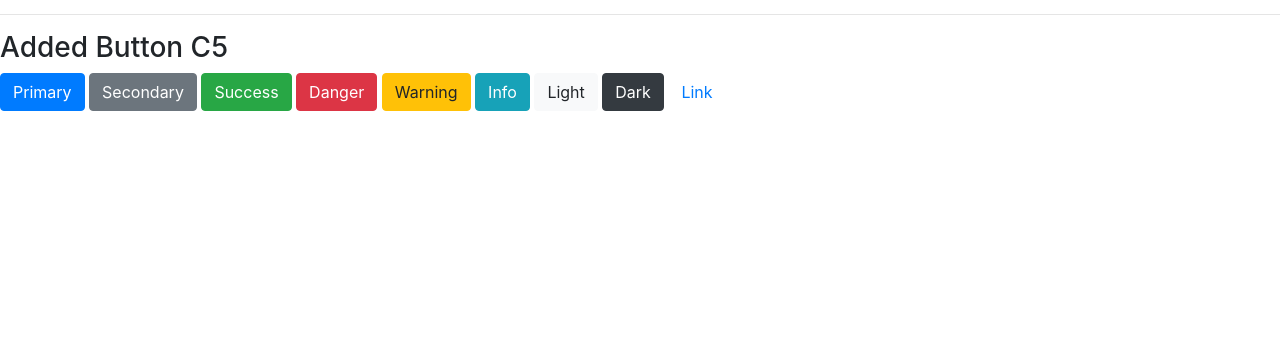
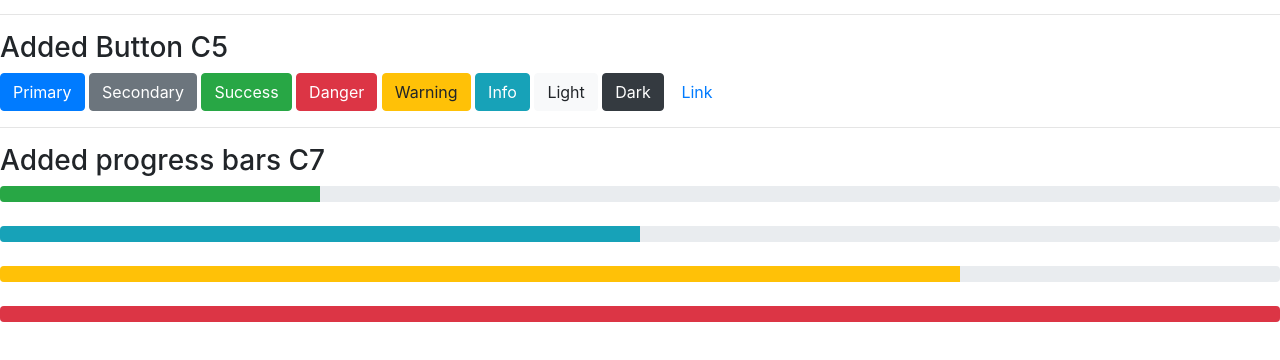
Before and after one commit to ameysgitrepository/git_practice, a plain HTML site: page index.html in a window 1280 px wide. Shown: the part 128-488 px from the top of the page. Drawn offline with nearby package versions, Linux system fonts and the light colour scheme.

Commit message:
added progress bars C7

```diff
--- a/index.html
+++ b/index.html
@@ -77,6 +77,25 @@
 
     <button type="button" class="btn btn-link">Link</button>
 
+    <hr>
+
+    <h3>Added progress bars C7</h3>
+    <div class="progress">
+        <div class="progress-bar bg-success" role="progressbar" style="width: 25%" aria-valuenow="25" aria-valuemin="0"
+            aria-valuemax="100"></div>
+    </div><br>
+    <div class="progress">
+        <div class="progress-bar bg-info" role="progressbar" style="width: 50%" aria-valuenow="50" aria-valuemin="0"
+            aria-valuemax="100"></div>
+    </div><br>
+    <div class="progress">
+        <div class="progress-bar bg-warning" role="progressbar" style="width: 75%" aria-valuenow="75" aria-valuemin="0"
+            aria-valuemax="100"></div>
+    </div><br>
+    <div class="progress">
+        <div class="progress-bar bg-danger" role="progressbar" style="width: 100%" aria-valuenow="100" aria-valuemin="0"
+            aria-valuemax="100"></div>
+    </div><br>
 
     <!-- Optional JavaScript -->
     <!-- jQuery first, then Popper.js, then Bootstrap JS -->
```
